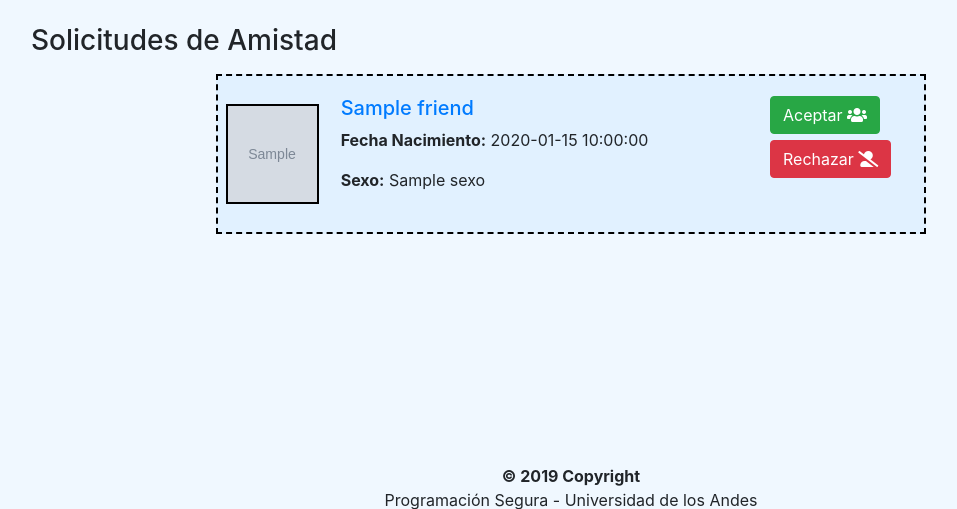
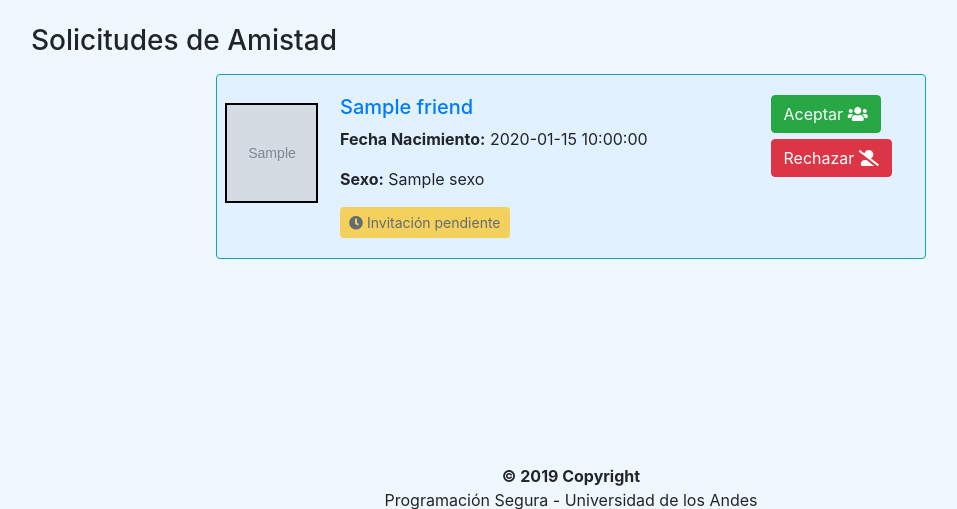
Before and after one commit to nlemarodriguez/Programacion-segura, a Flask app: template templates/requests.html in a window 1280 px wide. Shown: the part 57-566 px from the top of the page, without its empty margins (69-1026 px from the left). Run offline with Flask 2, Linux system fonts and the light colour scheme; the template is opened without the code that fills it: most values are stand-ins (such as "Sample title", 1, 10 or a date in 2020); grey boxes marked "Sample" are stand-in pictures; some libraries are stand-ins or nearby versions.

Commit message:
Ajuste estilos

```diff
--- a/templates/requests.html
+++ b/templates/requests.html
@@ -24,7 +24,7 @@
             <div class="people-nearby">
                 {% if requests %}
                     {% for friend in requests %}
-                    <div class="nearby-user">
+                    <div class="nearby-user border border-info rounded">
                         <div class="row">
                             <div class="col-md-2 col-sm-2">
                                 <img src="{{ friend.foto }}" class="foto_perfil_busqueda" width="128" height="128">
@@ -33,6 +33,7 @@
                                 <h5 class="fiend-name">{{ friend.nombresCompletos }}</h5>
                                 <p><b>Fecha Nacimiento:</b> {{ friend.fechaNacimiento }}</p>
                                 <p><b>Sexo:</b> {{ friend.sexo }}</p>
+                                <button type="button" class="btn btn-warning btn-sm" disabled><i class="fas fa-clock"></i> Invitación pendiente</button>
                             </div>
                             <div class="col-md-3 col-sm-3">
                                 <form action="/acceptFriend/{{ friend.idInvitacion }}" method="post">
```
